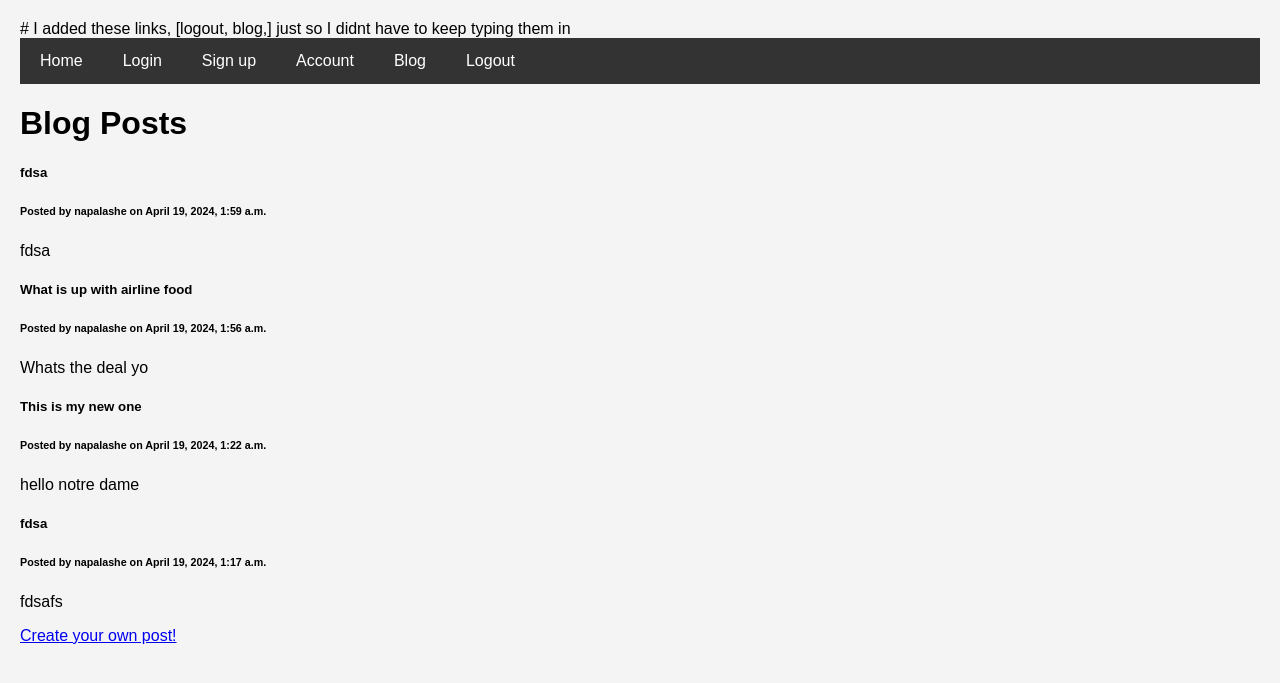
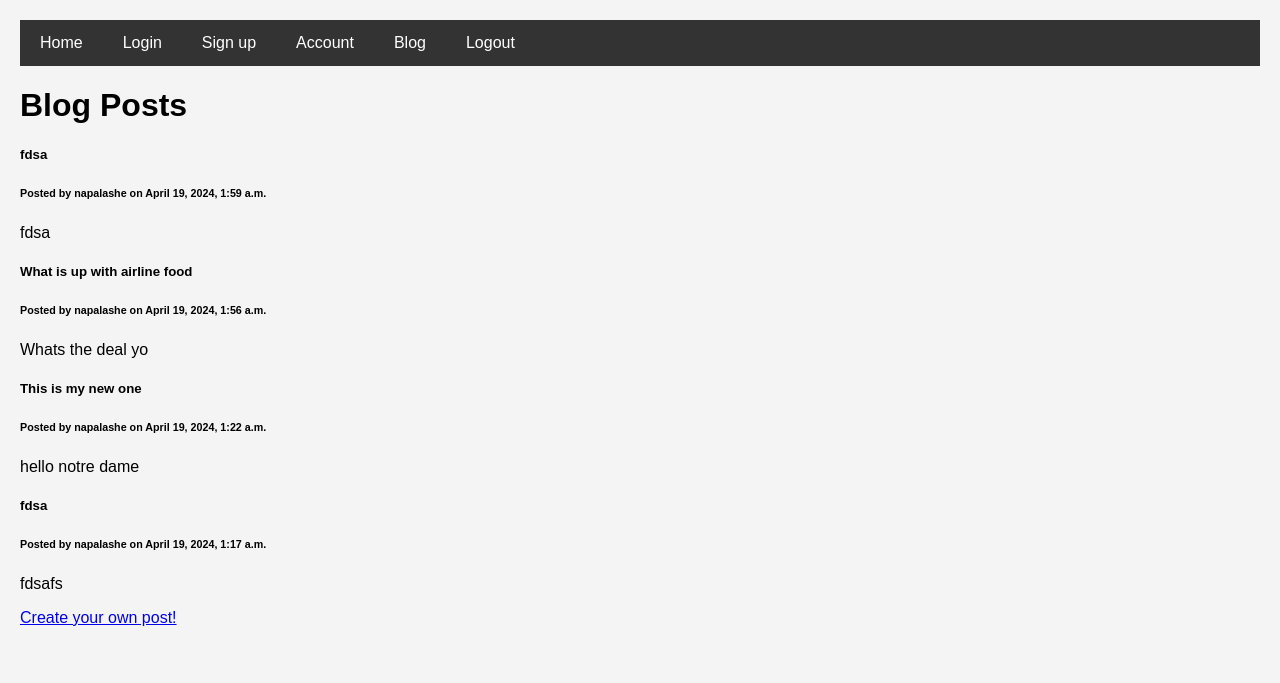
Before and after one commit to napalashe/financial_web_page, a Django app: page /blog/ in a window 1280 px wide. Shown: the top 683 px of the page. Run offline with Django 5.2, Linux system fonts and the light colour scheme; data comes from the database, SQL or seed files in the repository.

Commit message:
changed comment

```diff
--- a/templates/partials/base.html
+++ b/templates/partials/base.html
@@ -8,10 +8,9 @@
     <link rel="stylesheet" href="{% static 'css/styles.css' %}" />
     <script src="https://cdn.jsdelivr.net/npm/chart.js"></script>
   </head>
-
+  <!--I added these links, [logout, blog,] just so I didnt have to keep typing
+  them in -->
   <body>
-    # I added these links, [logout, blog,] just so I didnt have to keep typing
-    them in
     <div class="navbar">
       <a href="{% url 'core:index' %}">Home</a>
       <a href="{% url 'userauths:sign-in' %}">Login</a>
```
